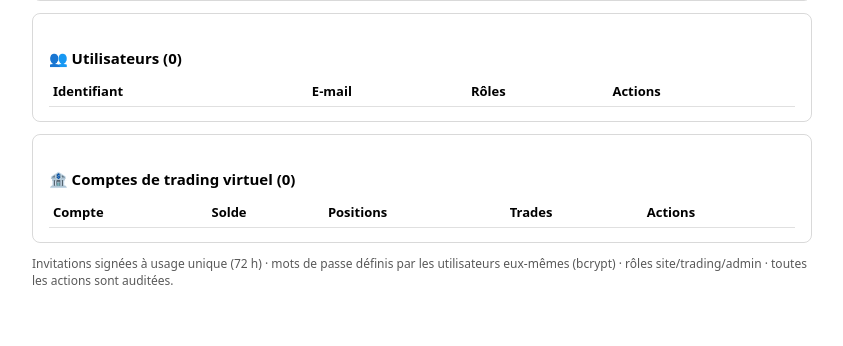
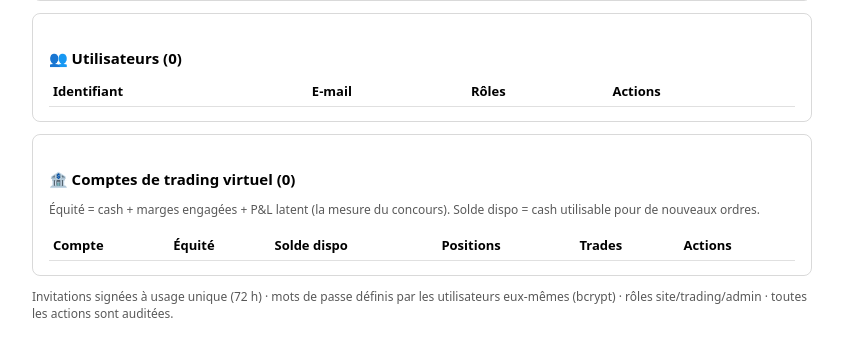
Before and after one commit to David-GNLF/marketlab, a PHP site: page /index.php in a window 1280 px wide. Shown: the part 548-894 px from the top of the page, without its empty margins (218-1061 px from the left). Before the commit the page ends 833 px from the top, so only its background shows below. Run offline with PHP 8.4, Linux system fonts and the light colour scheme; the visitor is signed in with stand-in values (Sample User, id 1); lists and menus that the app fills with data are empty.

Commit message:
Equite affichee dans l'admin (meme mesure que le concours) + enveloppe -f
- Le panneau montrait le SOLDE (cash) la ou le concours montre l'EQUITE
  (cash + marges + P&L latent) : les deux etaient justes mais cote a cote
  c'etait trompeur. Le panneau affiche desormais l'equite en premier,
  calculee a l'identique (ml_equite_trading, dernier cours publie), avec
  le solde disponible en colonne secondaire libellee.
- Envoi d'e-mail : enveloppe -f explicite (exigence frequente d'Exim).
  Diagnostic serveur : le MTA accepte les 4 variantes testees — si la
  boite ne recoit pas, chercher dans les spams (le lien de secours du
  panneau reste la solution de repli).

Co-Authored-By: Claude Opus 5 <noreply@anthropic.com>

```diff
--- a/deploy/admin/commun.php
+++ b/deploy/admin/commun.php
@@ -159,6 +159,26 @@ function ml_lien_invitation(string $jeton): string {
     return ML_URL . '/acces/?j=' . $jeton;
 }
 
+/** Équité d'un compte de trading : cash + marges + P&L latent, au dernier
+ *  cours publié — la MÊME définition que la page trading et le concours. */
+function ml_equite_trading(array $compte): float {
+    $total = (float)($compte['solde'] ?? 0);
+    foreach ($compte['positions'] ?? [] as $p) {
+        $total += (float)$p['marge'];
+        $f = __DIR__ . '/../donnees/titres/' . $p['symbole'] . '.json';
+        $prix = is_file($f)
+            ? (json_decode((string)file_get_contents($f), true)['signaux']['close'] ?? null)
+            : null;
+        if ($prix) {
+            $sens = ($p['sens'] ?? 'long') === 'long' ? 1 : -1;
+            $total += ((float)$prix - (float)$p['prix_entree'])
+                      * (float)$p['quantite'] * $sens;
+        }
+    }
+    return $total;
+}
+
+
 function ml_envoyer_invitation(string $email, string $nom, string $jeton,
                                string $type): bool {
     $lien = ml_lien_invitation($jeton);
@@ -176,6 +196,8 @@ function ml_envoyer_invitation(string $email, string $nom, string $jeton,
         . "automatique, ne pas répondre)";
     $entetes = "From: MarketLab <noreply@gnlfconsult.com>\r\n"
         . "Content-Type: text/plain; charset=UTF-8\r\n";
+    // enveloppe -f explicite : requise par nombre de configurations Exim
+    // pour que le message parte réellement (et aligne le Return-Path)
     return @mail($email, '=?UTF-8?B?' . base64_encode($sujet) . '?=',
-                 $corps, $entetes);
+                 $corps, $entetes, '-fnoreply@gnlfconsult.com');
 }
--- a/deploy/admin/index.php
+++ b/deploy/admin/index.php
@@ -427,13 +427,16 @@ $audit = ($connecte && is_file(ML_AUDIT))
 
   <div class="carte">
     <h2>🏦 Comptes de trading virtuel (<?= count($comptes_trading) ?>)</h2>
+    <p class="note">Équité = cash + marges engagées + P&amp;L latent (la mesure
+      du concours). Solde dispo = cash utilisable pour de nouveaux ordres.</p>
     <table>
-      <tr><th>Compte</th><th>Solde</th><th>Positions</th><th>Trades</th>
-          <th>Actions</th></tr>
+      <tr><th>Compte</th><th>Équité</th><th>Solde dispo</th><th>Positions</th>
+          <th>Trades</th><th>Actions</th></tr>
       <?php foreach ($comptes_trading as $n => $c): ?>
       <tr>
         <td><?= $n === 'claude' ? '🤖 ' : '👤 ' ?><strong><?= h($n) ?></strong></td>
-        <td><?= number_format($c['solde'] ?? 0, 2) ?> $</td>
+        <td><strong><?= number_format(ml_equite_trading($c), 2) ?> $</strong></td>
+        <td class="note"><?= number_format($c['solde'] ?? 0, 2) ?> $</td>
         <td><?= count($c['positions'] ?? []) ?></td>
         <td><?= count($c['historique'] ?? []) ?></td>
         <td>
```
